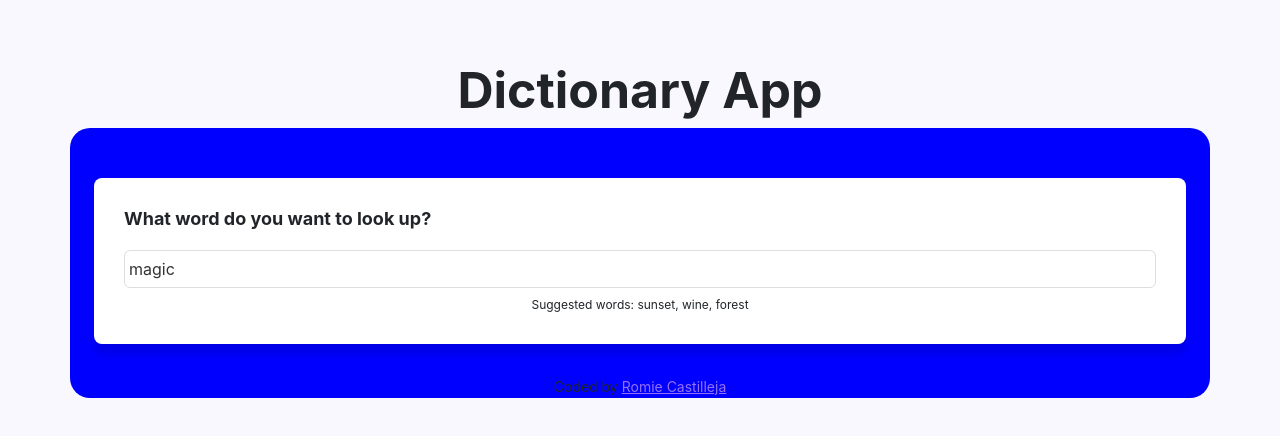
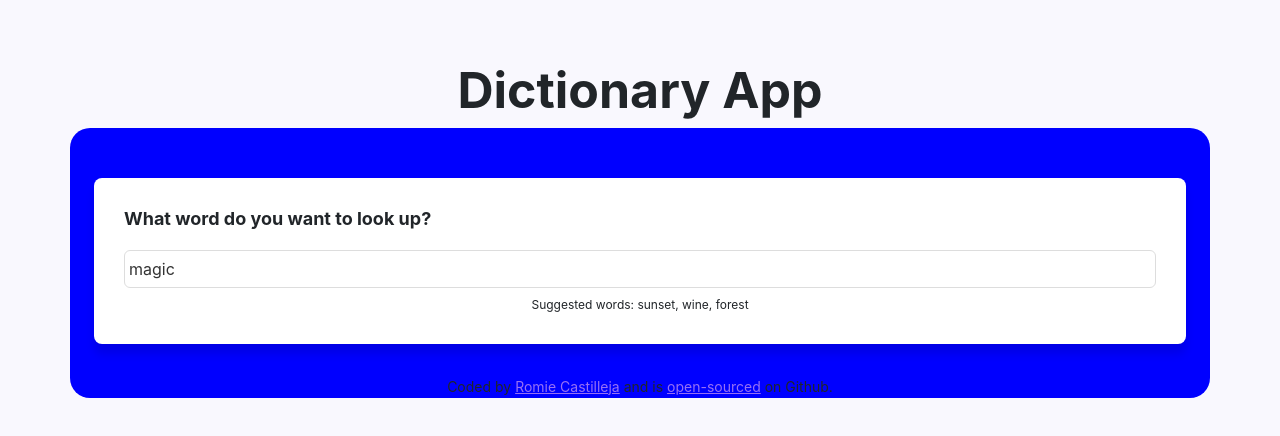
Before and after one commit to Romiec13/dictionary-project, a React (Create React App) app: page / in a window 1280 px wide. Shown: the top 436 px of the page. Built offline with nearby package versions, Linux system fonts and the light colour scheme; no server answers.

Commit message:
Updated footer

```diff
--- a/src/App.js
+++ b/src/App.js
@@ -12,7 +12,7 @@ export default function App() {
 
       <footer className='App-footer'>
         <small>
-        Coded by <a href='/'>Romie Castilleja</a>
+        Coded by <a href='/'>Romie Castilleja</a> and is <a href="/">open-sourced</a> on Github.
         </small>
       </footer>
       </div>
```
